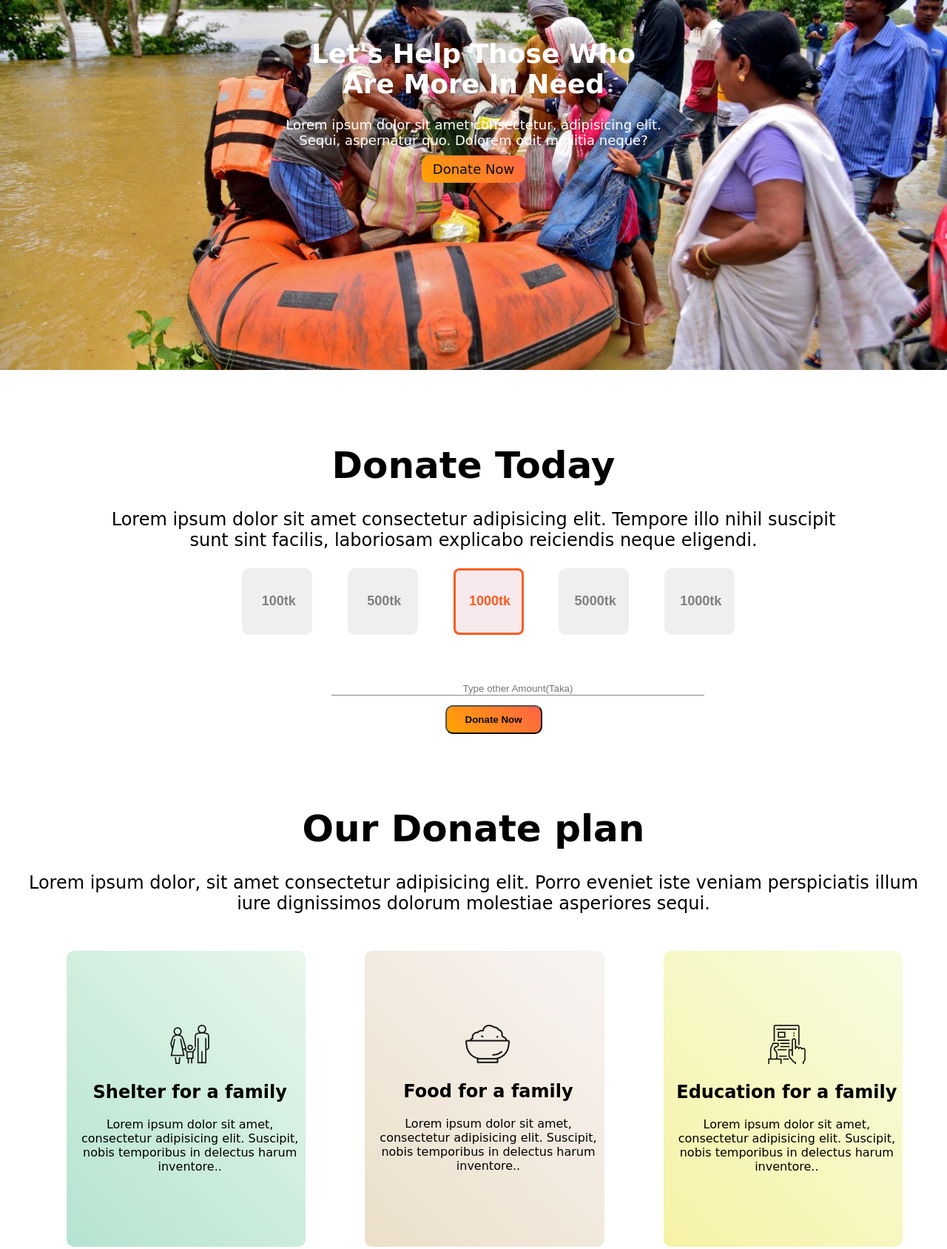
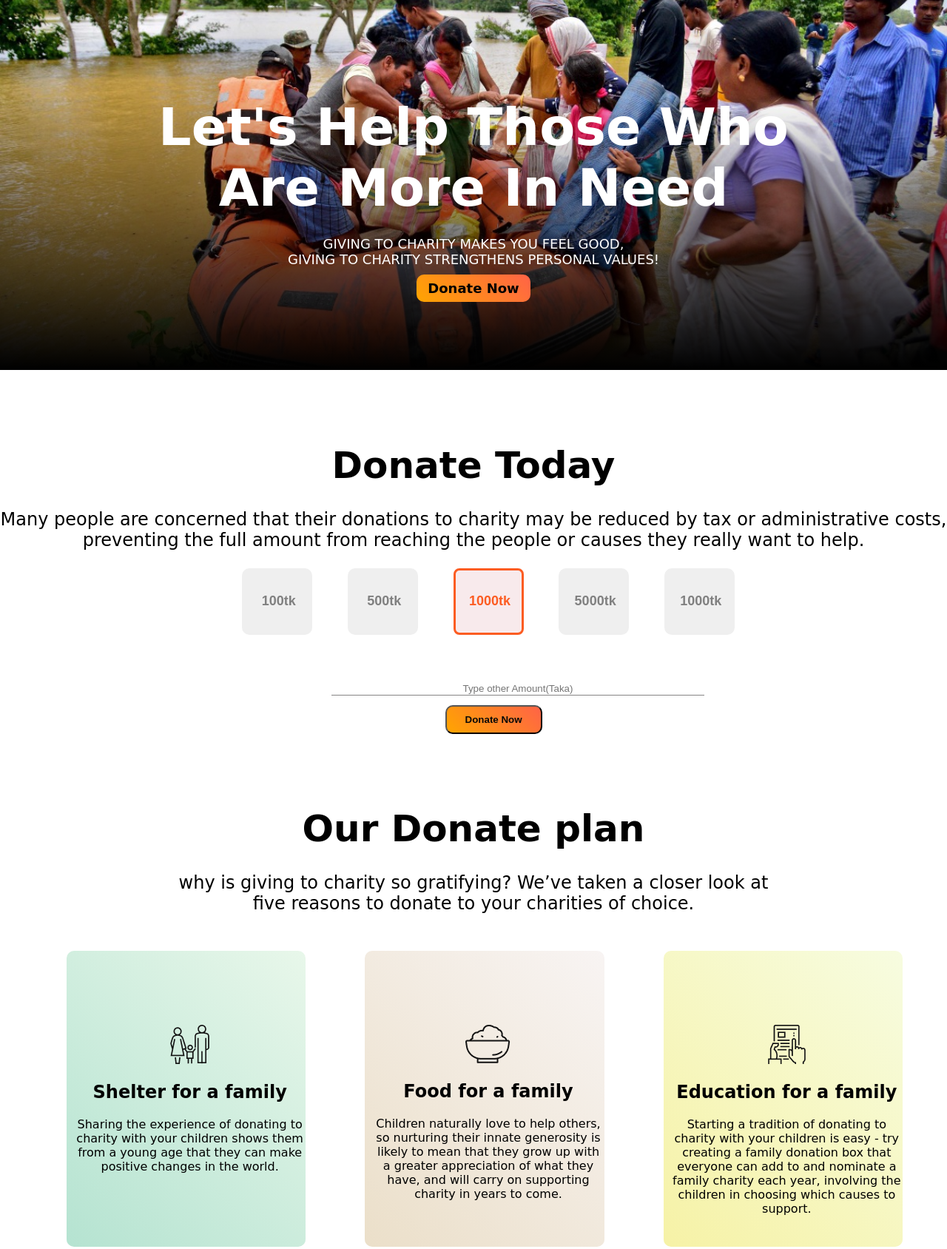
Before and after one commit to asshafi/donation-nation, a plain HTML site: page index.html in a window 1280 px wide. Shown: the part 100-1788 px from the top of the page at 74% size. Drawn offline with Linux system fonts and the light colour scheme; a web font is replaced by a local one.

Commit message:
finalupdate

```diff
--- a/index.html
+++ b/index.html
@@ -18,27 +18,22 @@
 
         <div class="topspeach">
 
-            <h1>Let's Help Those Who <br> Are More In Need</h1>
-            <p>Lorem ipsum dolor sit amet consectetur, adipisicing elit. <br> Sequi, aspernatur quo.
-                Dolorem
-                odit mollitia
-                neque?
-            </p>
-            <a class="linkbutton" href="https://www.google.com" target="_blank">Donate Now</a>
+            <div>
+                <h1><span id="topheading">Let's Help Those Who <br> Are More In Need</span></h1>
+                <p>GIVING TO CHARITY MAKES YOU FEEL GOOD,<br> GIVING TO CHARITY STRENGTHENS PERSONAL VALUES!
+                </p>
+                <a class="linkbutton" href="https://www.google.com" target="_blank">Donate Now</a>
+            </div>
         </div>
+    </header>
 
-
-
-
-
-    </header>
     <section>
         <div class="donate">
             <h1><span class="inps1"> Donate Today</span> </h1>
-            <p>Lorem ipsum dolor sit amet consectetur adipisicing elit. Tempore illo nihil suscipit <br>
-                sunt sint
-                facilis,
-                laboriosam explicabo reiciendis neque eligendi.</p>
+            <p>Many people are concerned that their donations to charity may be reduced by tax or administrative
+                costs,<br>
+                preventing the full amount from reaching the
+                people or causes they really want to help.</p>
             <button class="amountlist">100tk</button>
             <button class="amountlist">500tk</button>
             <button id="highlight">1000tk</button>
@@ -58,31 +53,32 @@
         <div class="donate">
             <h1><span class="inps1">Our Donate plan</span> </h1>
 
-            <p>Lorem ipsum dolor, sit amet consectetur adipisicing elit. Porro eveniet iste veniam perspiciatis
-                illum <br>
-                iure dignissimos dolorum molestiae asperiores sequi.</p>
+            <p>why is giving to charity so gratifying? We’ve taken a closer look at <br>
+                five reasons to donate to your charities of choice.</p>
         </div>
     </section>
     <section class="donateplan">
         <div id="shelter">
             <img src="img/shelter.png" alt="">
             <h1>Shelter for a family</h1>
-            <p>Lorem ipsum dolor sit amet, consectetur adipisicing elit. Suscipit, nobis temporibus in delectus harum
-                inventore..</p>
+            <p>Sharing the experience of donating to charity with your children shows them from a young age that they
+                can make positive changes in the world.</p>
         </div>
 
         <div id="food">
             <img src="img/food.png" alt="">
             <h1>Food for a family</h1>
-            <p>Lorem ipsum dolor sit amet, consectetur adipisicing elit. Suscipit, nobis temporibus in delectus harum
-                inventore..</p>
+            <p>Children naturally love to help others, so nurturing their innate generosity is likely to mean that they
+                grow up with a greater appreciation of what they have, and will carry on supporting charity in years to
+                come.</p>
         </div>
 
         <div id="education">
             <img src="img/Frame-1.png" alt="">
             <h1>Education for a family</h1>
-            <p>Lorem ipsum dolor sit amet, consectetur adipisicing elit. Suscipit, nobis temporibus in delectus harum
-                inventore..</p>
+            <p>Starting a tradition of donating to charity with your children is easy - try creating a family donation
+                box that everyone can add to and nominate a family charity each year, involving the children in choosing
+                which causes to support.</p>
         </div>
     </section>
     <section class="sec3">
@@ -102,11 +98,9 @@
         <img id="img2" src="img/donation0.jpg" alt="">
         <div class="inspiration">
             <h1><span class="inps1">We are helping around the world!</span></h1>
-            <p><span class="insp2"> Will you help us be there for them when they run out of options?
-
-                    Please, donate today to help Anglicare Victoria provide vital Emergency Relief Services to families
-                    in
-                    desperate need this winter.</span></p>
+            <p><span class="insp2"> Your own charitable donations can inspire your nearest and dearest to give to causes
+                    important to them, and could even bring about a family-wide effort to back a charity or charities
+                    that have special significance to you as a group.</span></p>
             <a id="contribute" href="https://www.google.com" target="_blank">How TO Contribute? </a>
 
         </div>
@@ -115,8 +109,11 @@
     <section>
         <div id="myupdate">
             <h1><span class="inps1">Get My Updates</span></h1>
-            <p><span class="insp2"> Lorem ipsum dolor sit, amet consectetur adipisicing elit. <br> Voluptates debitis
-                    architecto est. Voluptatibus repellat vel, reprehenderit in excepturi sint aliquam.</span></p>
+            <p><span class="insp2"> If this has inspired you to make a donation to charity, we can help. <br> We make it
+                    easy
+                    to find a charity that’s working for causes important to you; <br> whether you want to make a
+                    one-off
+                    donation, set up a donation plan or find out how to donate your time.</span></p>
         </div>
         <form id="mymail">
             <input id="form1" type="email" placeholder="Type your email"><button id="form2">Subscribe</button>
--- a/style.css
+++ b/style.css
@@ -5,23 +5,35 @@ body {
 }
 
 .banner {
-
+    position: relative;
     background-image: url(img/donation5.jpg);
     background-repeat: no-repeat;
     background-size: cover;
     background-position: center;
     height: 600px;
     width: 100%;
-    background-image: linear-gradient (to bottom, transparent, #000);
+}
+
+.topspeach>div {
+    padding-bottom: 100px;
+    background-image: linear-gradient(to bottom, transparent, #000);
 }
 
 .topspeach {
+    position: absolute;
     color: white;
     text-align: center;
-    padding-top: 10%;
     font-size: large;
+    width: 100%;
+    bottom: 0;
 
 }
+
+#topheading {
+    font-size: 70px;
+    padding-bottom: 5px;
+}
+
 
 .linkbutton {
     text-align: center;
@@ -29,9 +41,8 @@ body {
     border-radius: 10px;
     background-image: linear-gradient(45deg, orange, tomato);
     padding: 8px 15px;
-    font-weight: 500;
-    color: rgb(8, 9, 8);
-
+    font-weight: 800;
+    color: black
 }
 
 #foot {
```
